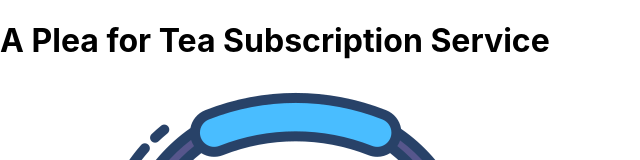
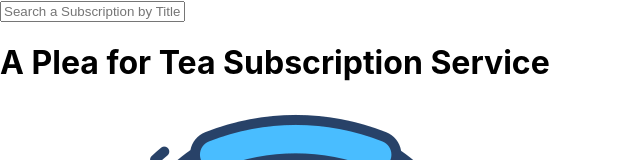
Before and after one commit to stefanjbloom/a-plea-for-tea-FE, a React (Create React App) app: page / in a window 1280 px wide. Shown: the top 160 px of the page, without its empty margins (0-640 px from the left). Built offline with nearby package versions, Linux system fonts and the light colour scheme; no server answers.

Commit message:
feat:searchbar created.

```diff
--- a/src/components/Home/Home.jsx
+++ b/src/components/Home/Home.jsx
@@ -6,7 +6,7 @@ import tulsiImage from '../../data/images/tulsi.jpeg';
 import SearchBar from '../SearchBar/SearchBar'
 import { useNavigate } from 'react-router-dom'
 
-const Home = ({ subscriptions }) => {
+const Home = ({ subscriptions, setSubscriptions }) => {
 
   const navigate = useNavigate();
   console.log("Subscriptions array:", subscriptions);
@@ -19,7 +19,7 @@ const Home = ({ subscriptions }) => {
 
   return(
     <main className='home-main'>
-      <SearchBar/>
+      <SearchBar subscriptions={subscriptions} setSubscriptions={setSubscriptions}/>
       <div className='home-div'>
         <h1 className='home-header'>A Plea for Tea Subscription Service</h1>
           <img className='tea-icon' alt='Teapot Icon' src={teapotIcon}></img>
--- a/src/components/SearchBar/SearchBar.jsx
+++ b/src/components/SearchBar/SearchBar.jsx
@@ -1,7 +1,29 @@
 import './SearchBar.css'
-import { useNavigate } from 'react-router-dom'
+import { useState } from 'react';
 
-const SearchBar = () => {
+const SearchBar = ({ subscriptions, setSubscriptions }) => {
+  const [searchInput, setSearchInput] = useState("");
 
+  const handleSearchInput = (event) => {
+    const query = event.target.value.toLowerCase();
+    setSearchInput(query);
+
+    setSubscriptions(prevSubscriptions => {
+      return prevSubscriptions.filter(subscription =>
+        subscription.title.toLowerCase().includes(query)
+      );
+    });
+  };
+  return (
+    <div className='search-bar'>
+      <input
+        className='search-input'
+        type='text'
+        placeholder='Search a Subscription by Title'
+        value={searchInput}
+        onChange={handleSearchInput}
+      />
+    </div>
+  )
 };
 export default SearchBar;
```
Also changed, not shown: src/components/SubscriptionCard/SubscriptionCard.css (deleted), src/components/SubscriptionCard/SubscriptionCard.jsx (deleted).
